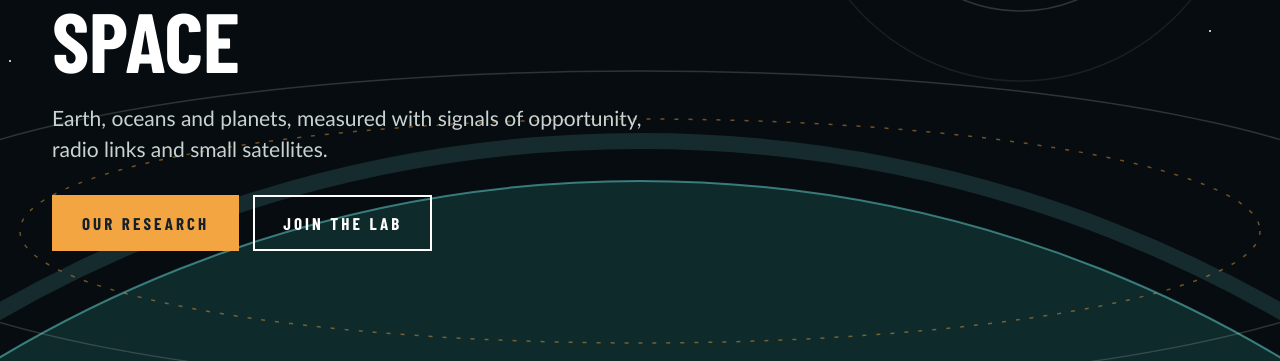
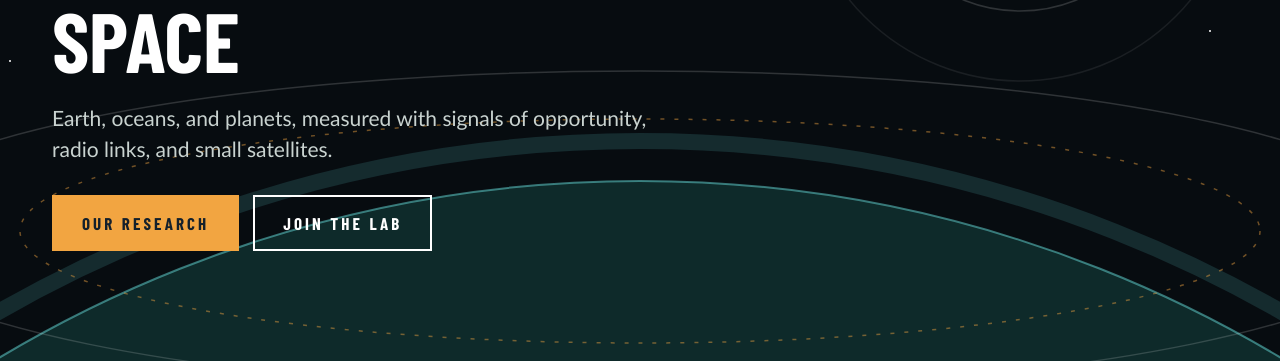
Before and after one commit to sehokim09/sehokim09.github.io, a Jekyll site: the page built from index.html, in a window 1280 px wide and 900 px high. Shown: the part 389-750 px from the top of the window. Built offline with Jekyll 4.4.1, drawn with Linux system fonts in a browser that asks for light colours.

Commit message:
Home hero: add serial commas
Co-Authored-By: Claude Opus 5.5 <noreply@anthropic.com>
Claude-Session: https://claude.ai/code/session_01CT7uMHNpm9DEv42J4sv3fR

```diff
--- a/index.html
+++ b/index.html
@@ -22,7 +22,7 @@ home: true
   <div class="container hero-content">
     <p class="eyebrow">{{ site.title }}</p>
     <h1>Radio remote sensing from space</h1>
-    <p class="hero-sub">Earth, oceans and planets, measured with signals of opportunity, radio links and small satellites.</p>
+    <p class="hero-sub">Earth, oceans, and planets, measured with signals of opportunity, radio links, and small satellites.</p>
     <div class="hero-actions">
       <a class="btn btn-gold" href="{{ '/research/' | relative_url }}">Our research</a>
       <a class="btn btn-outline" href="{{ '/join/' | relative_url }}">Join the lab</a>
```
